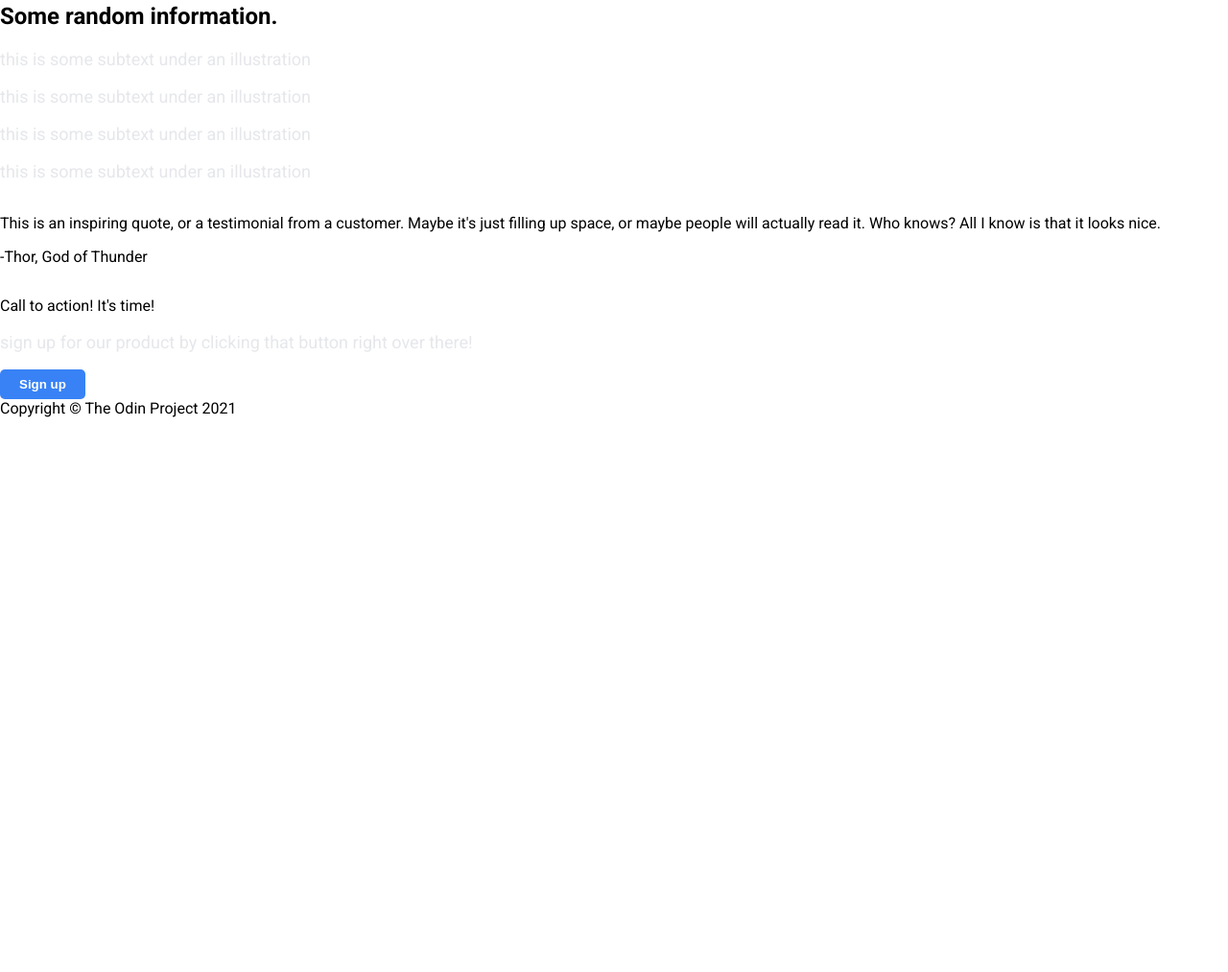
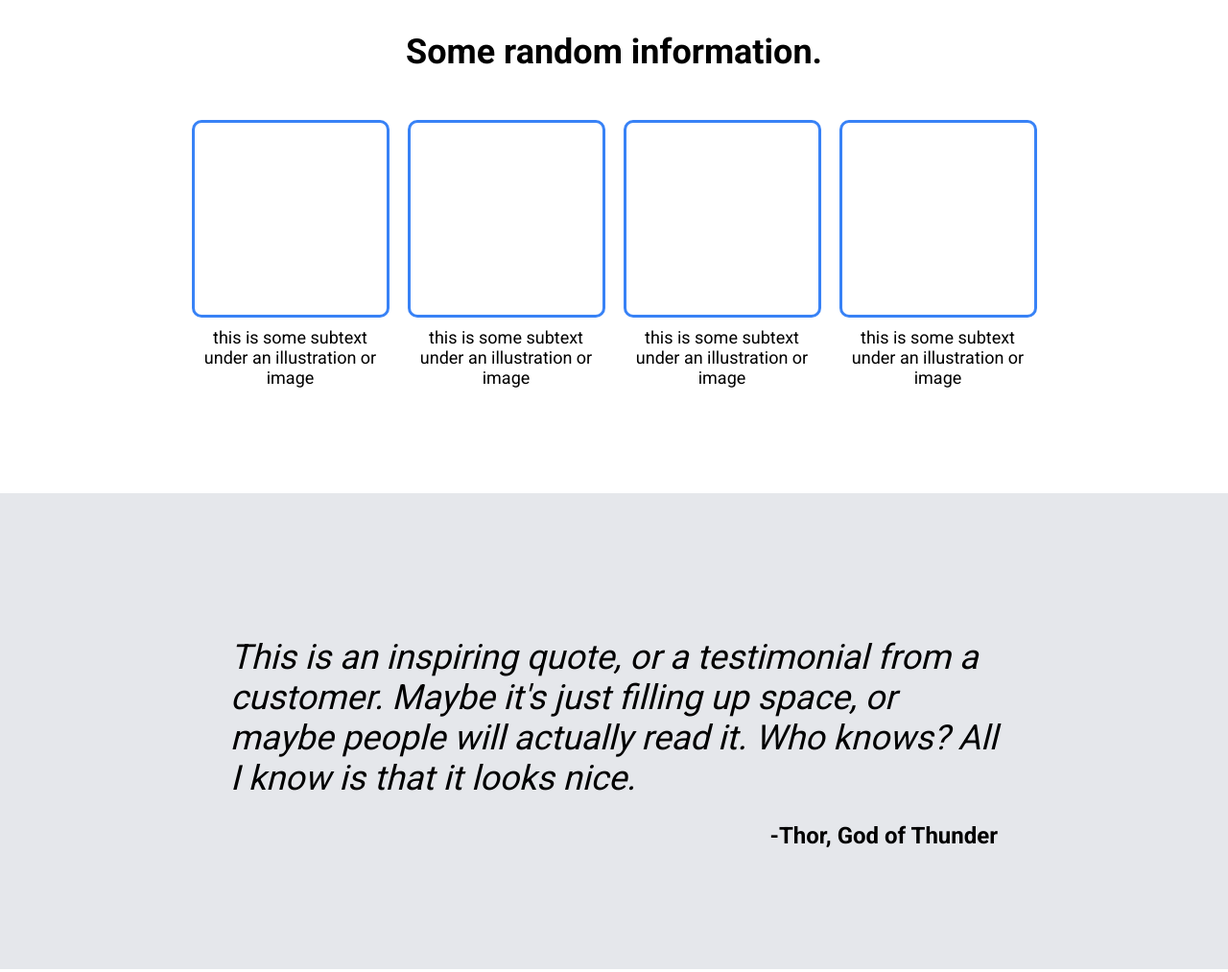
Before and after one commit to sachabate/Odin-LandingPage, a plain HTML site: page index.html in a window 1280 px wide. Shown: the part 487-1500 px from the top of the page at 96% size. Before the commit the page ends 922 px from the top, so only its background shows below. Drawn offline with Linux system fonts and the light colour scheme.

Commit message:
add CSS style to bottom half of page

```diff
--- a/index.html
+++ b/index.html
@@ -20,7 +20,7 @@
         <div class="left-content">
             <h1 class="title">This website is awesome</h1>
             <p class="subtext">This website has some subtext that goes here under the main title. It's a smaller font and the color is lower contrast</p>
-            <button>Sign up</button>
+            <button class="sign-up">Sign up</button>
         </div>
         <div class="image">
             <p>this is a placeholder for an image</p>
@@ -31,40 +31,42 @@
         <div class="tiles">
             <div class="card">
                 <div class="image-frame"></div>
-                <div><p class="subtext">this is some subtext under an illustration</p></div>
+                <div><p class="subtext">this is some subtext under an illustration or image</p></div>
             </div>
             <div class="card">
                 <div class="image-frame"></div>
-                <div><p class="subtext">this is some subtext under an illustration</p></div>
+                <div><p class="subtext">this is some subtext under an illustration or image</p></div>
             </div>
             <div class="card">
                 <div class="image-frame"></div>
-                <div><p class="subtext">this is some subtext under an illustration</p></div>
+                <div><p class="subtext">this is some subtext under an illustration or image</p></div>
             </div>
             <div class="card">
                 <div class="image-frame"></div>
-                <div><p class="subtext">this is some subtext under an illustration</p></div>
+                <div><p class="subtext">this is some subtext under an illustration or image</p></div>
             </div>
         </div>
     </div>
     <div class="block-three">
-        <p class="quote">
-            This is an inspiring quote, or a testimonial from a customer. Maybe it's just filling up space, or maybe people will actually read it. Who
-            knows? All I know is that it looks nice.
-        </p>
-        <p class="quote-credit">-Thor, God of Thunder</p>
+        <div class="quote-container">
+            <p class="quote">
+                This is an inspiring quote, or a testimonial from a customer. Maybe it's just filling up space, or maybe people will actually read it. Who
+                knows? All I know is that it looks nice.
+            </p>
+            <p class="quote-credit">-Thor, God of Thunder</p>
+        </div>
     </div>
     <div class="block-four">
         <div class="prompt">
-            <div>
+            <div class="prompt-text">
                 <p class="minor-title">Call to action! It's time!</p>
                 <p class="subtext">sign up for our product by clicking that button right over there!</p>
             </div>
-            <button>Sign up</button>
+            <button class="sign-up">Sign up</button>
         </div>
     </div>
     <div class="footer">
-        Copyright © The Odin Project 2021
+        <p class="copyright">Copyright © The Odin Project 2021</p>
     </div>
 </body>
 </html>
--- a/style.css
+++ b/style.css
@@ -78,12 +78,132 @@ ul {
     max-width: 500px;
 }
 
-button {
+.sign-up {
     background-color: #3882f6;
     color: white;
     font-weight: bold;
     border-radius: 5px;
     border: none;
-    padding: 8px 20px;
-    max-width: fit-content;
+    padding: 8px 30px;
+    width: fit-content;
 }
+
+.block-two {
+    display: flex;
+    flex-direction: column;
+    align-items: center;
+}
+
+h2 {
+    font-size: 36px;
+    margin: 50px 0;
+}
+
+.tiles {
+    display: flex;
+    margin-bottom: 100px;
+    gap: 25px;
+}
+
+.card {
+    display: flex;
+    flex-direction: column;
+    align-items: center;
+    max-width: 200px;
+}
+
+.card .subtext {
+    text-align: center;
+    color: black;
+    margin: 10px 0;
+}
+
+.image-frame {
+    border: 3px solid #3882f6;
+    border-radius: 10px;
+    width: 200px;
+    height: 200px;
+}
+
+.block-three {
+    display: flex;
+    background-color: #e5e7eb;
+    flex-direction: column;
+    align-items: center;
+}
+
+.quote-container {
+    display: flex;
+    flex-direction: column;
+    margin: 0 200px;
+}
+
+.quote {
+    display: flex;
+    font-size: 36px;
+    font-weight: lighter;
+    font-style: italic;
+    max-width: 800px;
+    margin: 150px 0;
+}
+
+.quote-credit {
+    display: flex;
+    font-weight: bold;
+    font-size: 24px;
+    align-self: flex-end;
+    margin-top: -125px;
+    margin-bottom: 125px;
+}
+
+.block-four {
+    display: flex;
+    align-items: center;
+    justify-content: center;
+}
+
+.prompt {
+    display: flex;
+    margin: 100px 200px;
+    flex: 1;
+    background-color: #3882f6;
+    border-radius: 15px;
+    border-style: none;
+    align-items: center;
+    padding: 50px 100px;
+    justify-content: space-between;
+    gap: 30px;
+}
+
+.prompt-text {
+    display: flex;
+    flex-direction: column;
+}
+
+.prompt .sign-up {
+    border: 2px solid #ffffff;
+
+}
+
+.minor-title {
+    margin: 0;
+    color: white;
+    font-weight: bold;
+    font-size: 24px;
+}
+
+.prompt .subtext {
+    margin: 0;
+}
+
+.footer {
+    display: flex;
+    align-items: center;
+    justify-content: center;
+    background-color: #1f2937;
+}
+
+.copyright {
+    color: white;
+    padding: 30px;
+}
```
